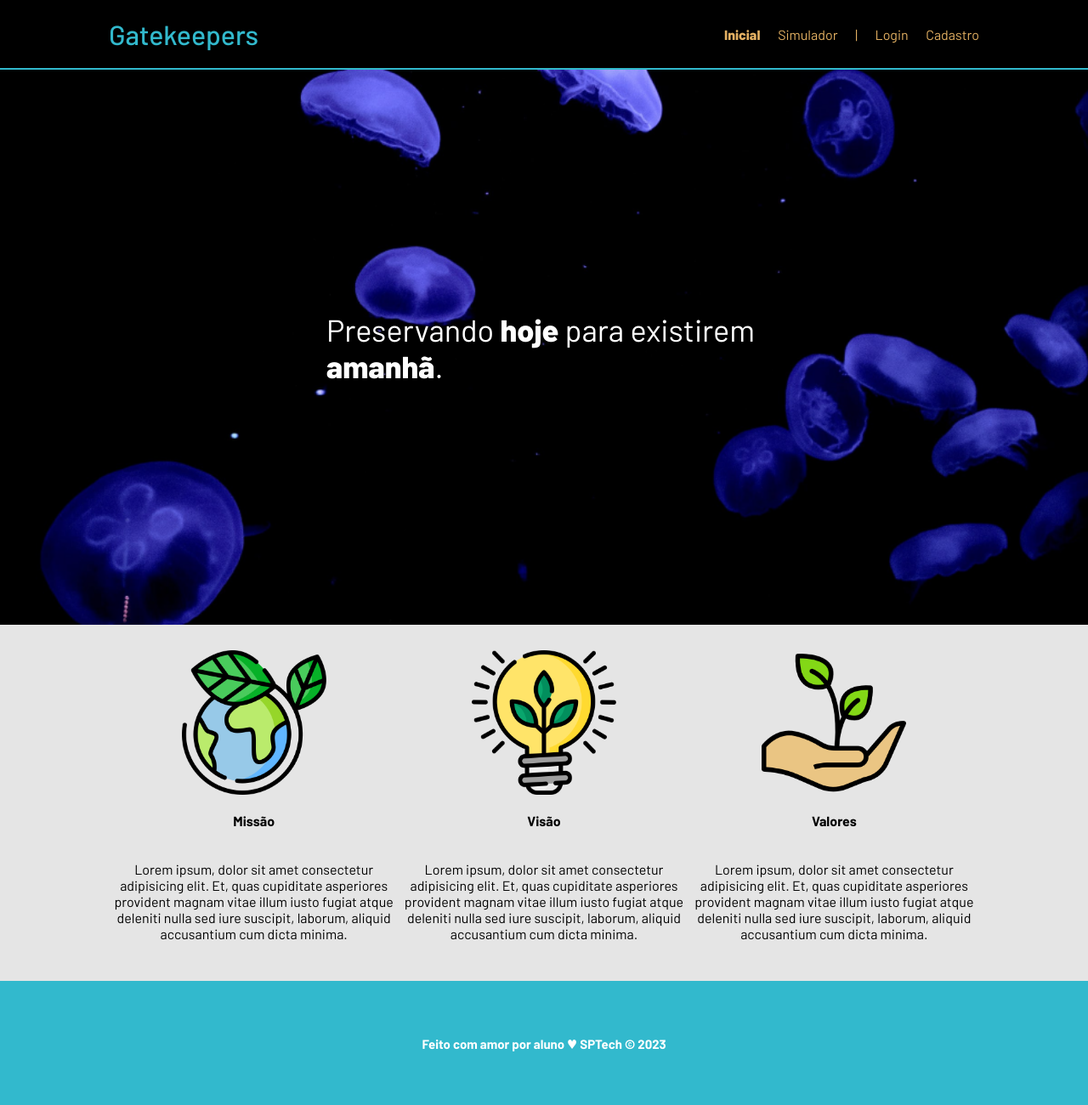
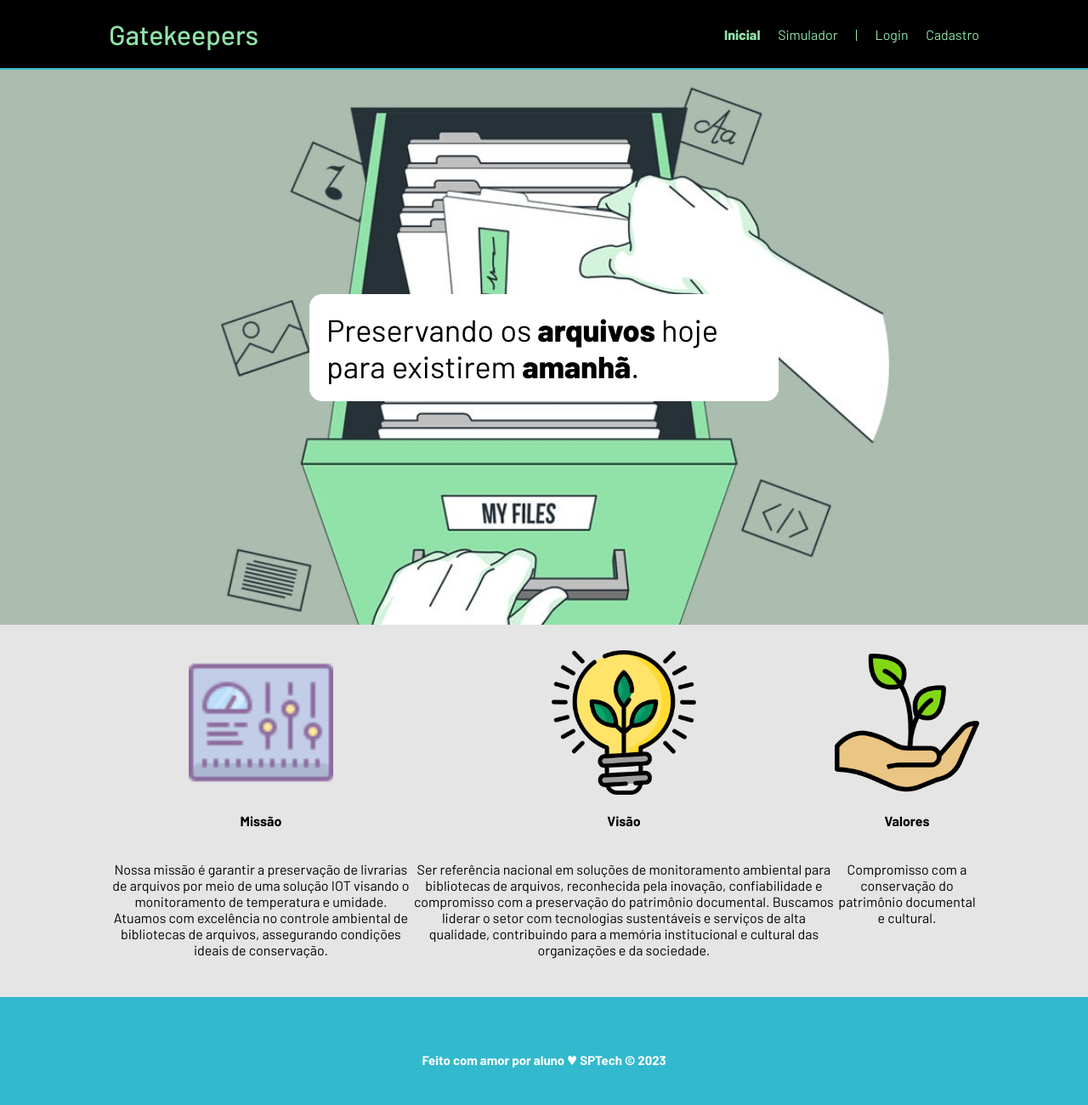
Before and after one commit to pdrzewski/biblioteca-PI, a website: page public/index.html in a window 1280 px wide. Shown: the top 1300 px of the page at 85% size. Drawn offline with Linux system fonts and the light colour scheme.

Commit message:
adicionando alteracoes css

```diff
--- a/public/css/estilo.css
+++ b/public/css/estilo.css
@@ -34,7 +34,7 @@ body {
 
 .header a {
   text-decoration: none;
-  color: #e3b062;
+  color: #91E2A8;
 }
 
 .agora {
@@ -47,11 +47,11 @@ body {
   align-items: center;
   justify-content: space-between;
   list-style: none;
-  color: #e3b062;
+  color: #91E2A8;
 }
 
 .titulo {
-  color: #32b9cd;
+  color: #91E2A8;
   width: fit-content;
   font-weight: 500;
 }
@@ -65,7 +65,7 @@ body {
 .banner {
   height: var(--tamanho-banner);
   color: white;
-  background-image: url('../assets/imgs/bg-jelly-fish-para-home.png');
+  background-image: url("../assets/imgs/livraria.jpg") ;
   background-size: cover;
 }
 
@@ -77,8 +77,11 @@ body {
 
 .banner .container p {
   width: 50%;
+  background-color: white;
+  border-radius: 15px;
+  color:black;
   margin: 0;
-  padding: 0;
+  padding: 20px;
   font-size: 36px;
 }
 
--- a/public/index.html
+++ b/public/index.html
@@ -11,7 +11,7 @@
   <script src="./js/sessao.js"></script>
 
   <link rel="stylesheet" href="./css/estilo.css">
-    <link rel="icon" href="./assets/icon/favicon2.ico">
+  <link rel="icon" href="./assets/icon/580b57fcd9996e24bc43c4c3.png">
   <link rel="preconnect" href="https://fonts.gstatic.com">
 </head>
 
@@ -39,7 +39,7 @@
 
   <div class="banner">
     <div class="container">
-        <p>Preservando <span>hoje</span> para existirem <span>amanhã</span>.</p>
+      <p>Preservando os <span>arquivos</span> hoje para existirem <span>amanhã</span>.</p>
     </div>
   </div>
 
@@ -47,25 +47,27 @@
     <div class="container">
       <div class="boxes">
         <div class="box">
-            <img src="assets/imgs/planet-earth_color.png">
+          <img src="assets/imgs/icons8-painel-de-controle-64.png">
           <h4>Missão</h4>
-            <p>Lorem ipsum, dolor sit amet consectetur adipisicing elit. Et, quas cupiditate asperiores provident magnam
-              vitae illum iusto fugiat atque deleniti nulla sed iure suscipit, laborum, aliquid accusantium cum dicta
-              minima.</p>
+          <p>Nossa missão é garantir a preservação de livrarias de arquivos por meio de uma solução IOT visando o
+            monitoramento de temperatura e umidade. Atuamos com excelência no controle ambiental de
+            bibliotecas de arquivos, assegurando condições ideais de conservação.
+          </p>
         </div>
         <div class="box">
           <img src="assets/imgs/lightbulb_color.png">
           <h4>Visão</h4>
-            <p>Lorem ipsum, dolor sit amet consectetur adipisicing elit. Et, quas cupiditate asperiores provident magnam
-              vitae illum iusto fugiat atque deleniti nulla sed iure suscipit, laborum, aliquid accusantium cum dicta
-              minima.</p>
+          <p>Ser referência nacional em soluções de monitoramento ambiental para bibliotecas de arquivos, reconhecida
+            pela inovação, confiabilidade e compromisso com a preservação do patrimônio documental. Buscamos liderar o
+            setor com tecnologias sustentáveis e serviços de alta qualidade, contribuindo para a memória institucional e
+            cultural das organizações e da sociedade.
+
+          </p>
         </div>
         <div class="box">
           <img src="assets/imgs/growth_color.png">
           <h4>Valores</h4>
-            <p>Lorem ipsum, dolor sit amet consectetur adipisicing elit. Et, quas cupiditate asperiores provident magnam
-              vitae illum iusto fugiat atque deleniti nulla sed iure suscipit, laborum, aliquid accusantium cum dicta
-              minima.</p>
+          <p>Compromisso com a conservação do patrimônio documental e cultural.</p>
         </div>
       </div>
     </div>
```
Also changed, not shown: public/assets/icon/580b57fcd9996e24bc43c4c3.png (added), public/assets/icon/favicon.png (deleted), public/assets/imgs/icons8-painel-de-controle-100 (1).png (added), public/assets/imgs/icons8-painel-de-controle-64.png (added), public/assets/imgs/livraria.jpg (added), public/assets/imgs/livraria2.avif (added). Lines whose indentation alone changed are shown as unchanged.
